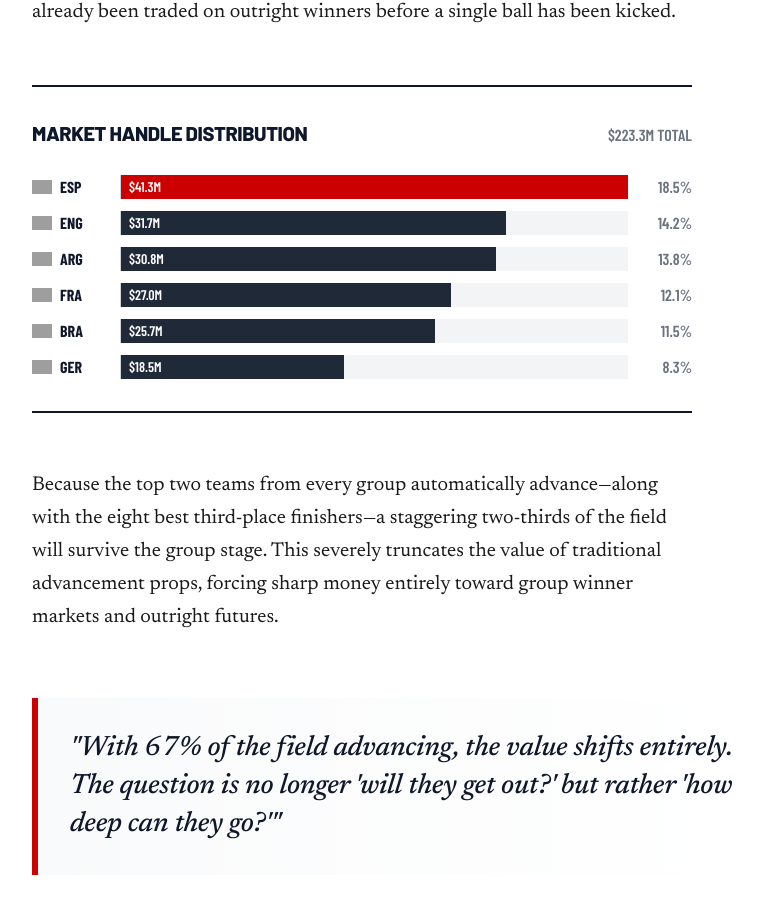
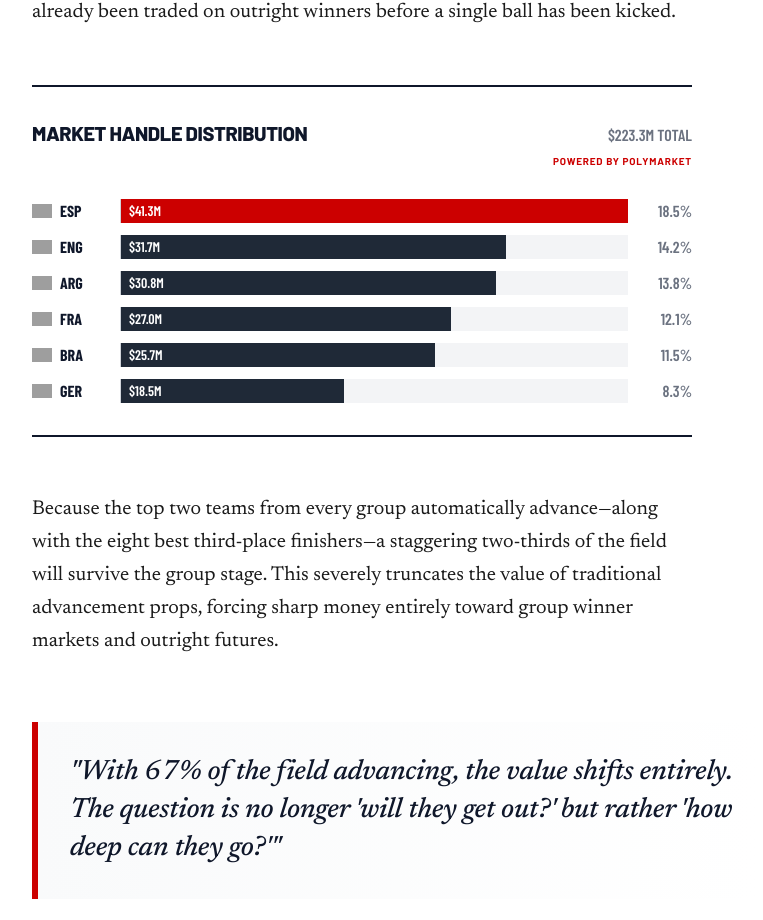
Before and after one commit to Kfarkye/drip-wc26, a React (Vite) app: page / in a window 1280 px wide. Shown: the part 877-1797 px from the top of the page, without its empty margins (278-1041 px from the left). Built offline with nearby package versions, Linux system fonts and the light colour scheme; no server answers; grey boxes are pictures that could not be loaded; a web font is replaced by a local one.

Commit message:
feat: improve edge detail comparisons and lazy-load heavy pages

```diff
--- a/src/App.tsx
+++ b/src/App.tsx
@@ -1,15 +1,39 @@
+import { Suspense, lazy } from 'react';
 import { BrowserRouter as Router, Routes, Route } from 'react-router-dom';
 import { Home } from './pages/Home';
-import { GroupPage } from './pages/GroupPage';
-import { EdgeDetailPage } from './pages/EdgeDetailPage';
+
+const GroupPage = lazy(() =>
+  import('./pages/GroupPage').then((module) => ({ default: module.GroupPage }))
+);
+const EdgeDetailPage = lazy(() =>
+  import('./pages/EdgeDetailPage').then((module) => ({ default: module.EdgeDetailPage }))
+);
+
+function RouteFallback() {
+  return <div className="px-5 py-10 text-sm text-[var(--gray-500)]">Loading page...</div>;
+}
 
 function App() {
   return (
     <Router>
       <Routes>
         <Route path="/" element={<Home />} />
-        <Route path="/group/:letter" element={<GroupPage />} />
-        <Route path="/edges/:slug" element={<EdgeDetailPage />} />
+        <Route
+          path="/group/:letter"
+          element={
+            <Suspense fallback={<RouteFallback />}>
+              <GroupPage />
+            </Suspense>
+          }
+        />
+        <Route
+          path="/edges/:slug"
+          element={
+            <Suspense fallback={<RouteFallback />}>
+              <EdgeDetailPage />
+            </Suspense>
+          }
+        />
       </Routes>
     </Router>
   );
--- a/src/pages/GroupPage.tsx
+++ b/src/pages/GroupPage.tsx
@@ -21,6 +21,12 @@ const GROUP_META: Record<string, {
         sbOdds: string;
         pmName: string;
         pmPrice: string;
+        bookBreakdown?: Array<{
+            name: string;
+            price: string;
+            type: 'sportsbook' | 'market';
+            link?: string;
+        }>;
         edge: number;
         confidence: 'high' | 'medium' | 'low';
         volume: number;
@@ -43,9 +49,54 @@ const GROUP_META: Record<string, {
         badge: 'Host Nation', badgeType: 'host',
         analysis: 'Highly favorable draw for the USMNT. Pochettino avoids elite European squads while playing securely on home soil. The opening match against Paraguay at SoFi sets the tournament tone.',
         edges: [
-            { market: 'USA to Win Group D', sbName: 'DraftKings', sbOdds: '+125', pmName: 'Kalshi', pmPrice: '45¢', edge: 0.6, confidence: 'low', volume: 124000, link: '/edges/usa-to-win-group-d' },
-            { market: 'Paraguay to Win Group D', sbName: 'DraftKings', sbOdds: '+800', pmName: 'Kalshi', pmPrice: '10¢', edge: 1.1, confidence: 'low', volume: 12000, link: '/edges/paraguay-to-win-group-d' },
-            { market: 'Australia to Win Group D', sbName: 'DraftKings', sbOdds: '+600', pmName: 'Kalshi', pmPrice: '14¢', edge: 2.4, confidence: 'low', volume: 8500, link: '/edges/australia-to-win-group-d' },
+            {
+                market: 'USA to Win Group D',
+                sbName: 'BetMGM',
+                sbOdds: '+125',
+                pmName: 'Polymarket',
+                pmPrice: '45¢',
+                bookBreakdown: [
+                    { name: 'BetMGM', price: '+125', type: 'sportsbook', link: 'https://sports.betmgm.com' },
+                    { name: 'FanDuel', price: '+130', type: 'sportsbook', link: 'https://www.fanduel.com' },
+                    { name: 'Polymarket', price: '45¢', type: 'market', link: 'https://polymarket.com' },
+                ],
+                edge: 0.6,
+                confidence: 'low',
+                volume: 124000,
+                link: '/edges/usa-to-win-group-d',
+            },
+            {
+                market: 'Paraguay to Win Group D',
+                sbName: 'BetMGM',
+                sbOdds: '+775',
+                pmName: 'Polymarket',
+                pmPrice: '10¢',
+                bookBreakdown: [
+                    { name: 'BetMGM', price: '+775', type: 'sportsbook', link: 'https://sports.betmgm.com' },
+                    { name: 'FanDuel', price: '+800', type: 'sportsbook', link: 'https://www.fanduel.com' },
+                    { name: 'Polymarket', price: '10¢', type: 'market', link: 'https://polymarket.com' },
+                ],
+                edge: 1.1,
+                confidence: 'low',
+                volume: 12000,
+                link: '/edges/paraguay-to-win-group-d',
+            },
+            {
+                market: 'Australia to Win Group D',
+                sbName: 'BetMGM',
+                sbOdds: '+600',
+                pmName: 'Polymarket',
+                pmPrice: '14¢',
+                bookBreakdown: [
+                    { name: 'BetMGM', price: '+600', type: 'sportsbook', link: 'https://sports.betmgm.com' },
+                    { name: 'FanDuel', price: '+650', type: 'sportsbook', link: 'https://www.fanduel.com' },
+                    { name: 'Polymarket', price: '14¢', type: 'market', link: 'https://polymarket.com' },
+                ],
+                edge: 2.4,
+                confidence: 'low',
+                volume: 8500,
+                link: '/edges/australia-to-win-group-d',
+            },
         ],
     },
     E: {
@@ -124,6 +175,27 @@ const TEAM_ODDS: Record<string, { odds: string; implied: string; pct: number; is
     PAN: { odds: '+100000', implied: '<0.1%', pct: 0, isLongshot: true },
 };
 
+const normalizeBookName = (name: string): string => name.toLowerCase().replace(/\s+/g, '');
+
+const buildBookBreakdown = (
+    sbName: string,
+    sbOdds: string,
+    pmPrice: string,
+    preset?: Array<{ name: string; price: string; type: 'sportsbook' | 'market'; link?: string }>
+) => {
+    if (preset && preset.length > 0) return preset;
+
+    const normalized = normalizeBookName(sbName);
+    const betMgmPrice = normalized.includes('betmgm') ? sbOdds : '—';
+    const fanDuelPrice = normalized.includes('fanduel') ? sbOdds : '—';
+
+    return [
+        { name: 'BetMGM', price: betMgmPrice, type: 'sportsbook' as const, link: 'https://sports.betmgm.com' },
+        { name: 'FanDuel', price: fanDuelPrice, type: 'sportsbook' as const, link: 'https://www.fanduel.com' },
+        { name: 'Polymarket', price: pmPrice, type: 'market' as const, link: 'https://polymarket.com' },
+    ];
+};
+
 export const GroupPage: React.FC = () => {
     const { letter } = useParams<{ letter: string }>();
     const upperLetter = letter?.toUpperCase() ?? '';
@@ -155,6 +227,7 @@ export const GroupPage: React.FC = () => {
             sbOdds: e.sbOdds,
             pmName: e.pmName,
             pmPrice: e.pmPrice,
+            bookBreakdown: buildBookBreakdown(e.sbName, e.sbOdds, e.pmPrice),
             edge: e.edge,
             confidence: e.confidence,
             volume: e.volume,
@@ -165,7 +238,7 @@ export const GroupPage: React.FC = () => {
     const faqs = [
         {
             question: `Who will win World Cup 2026 Group ${upperLetter}?`,
-            answer: `${group.teams[0].name} is the group favorite based on current sportsbook odds. See the odds table above for full probabilities across all four teams.`,
+            answer: `${group.teams[0].name} is the group favorite based on current sportsbook and Polymarket pricing. See the odds table above for full probabilities across all four teams.`,
         },
         {
             question: `Where is World Cup 2026 Group ${upperLetter} being played?`,
@@ -230,7 +303,7 @@ export const GroupPage: React.FC = () => {
                                     className="text-[13px] uppercase"
                                     style={{ fontFamily: 'var(--font-ui)', fontWeight: 700, color: hasLiveEdges ? 'var(--brand-red)' : 'var(--gray-500)' }}
                                 >
-                                    {hasLiveEdges ? 'Live' : 'Book vs Market'}
+                                    {hasLiveEdges ? 'Live Multi-book' : 'Book Breakdown'}
                                 </span>
                             </div>
 
@@ -241,10 +314,11 @@ export const GroupPage: React.FC = () => {
                                         marketName={edge.market}
                                         sportsbookName={edge.sbName}
                                         sportsbookOdds={edge.sbOdds}
-                                        sportsbookLink="https://www.draftkings.com"
+                                        sportsbookLink="https://sports.betmgm.com"
                                         predictionName={edge.pmName}
                                         predictionPrice={edge.pmPrice}
-                                        predictionLink="https://www.kalshi.com"
+                                        predictionLink="https://polymarket.com"
+                                        bookBreakdown={buildBookBreakdown(edge.sbName, edge.sbOdds, edge.pmPrice, edge.bookBreakdown)}
                                         edgePercentage={edge.edge}
                                         confidence={edge.confidence}
                                         volume={edge.volume}
--- a/src/pages/Home.tsx
+++ b/src/pages/Home.tsx
@@ -125,11 +125,22 @@ export const Home: React.FC = () => {
                             >
                                 Market Handle Distribution
                             </div>
-                            <div
-                                className="text-base uppercase"
-                                style={{ fontFamily: 'var(--font-data)', fontWeight: 600, color: 'var(--gray-500)' }}
-                            >
-                                {totalVolume} Total
+                            <div className="text-right">
+                                <div
+                                    className="text-base uppercase"
+                                    style={{ fontFamily: 'var(--font-data)', fontWeight: 600, color: 'var(--gray-500)' }}
+                                >
+                                    {totalVolume} Total
+                                </div>
+                                <a
+                                    href="https://polymarket.com"
+                                    target="_blank"
+                                    rel="noopener noreferrer"
+                                    className="text-[10px] uppercase tracking-[0.08em] hover:underline"
+                                    style={{ fontFamily: 'var(--font-ui)', fontWeight: 700, color: 'var(--brand-red)' }}
+                                >
+                                    Powered by Polymarket
+                                </a>
                             </div>
                         </div>
 
```
Also changed, not shown: src/components/EdgeCard.tsx (+103 -0 lines).
